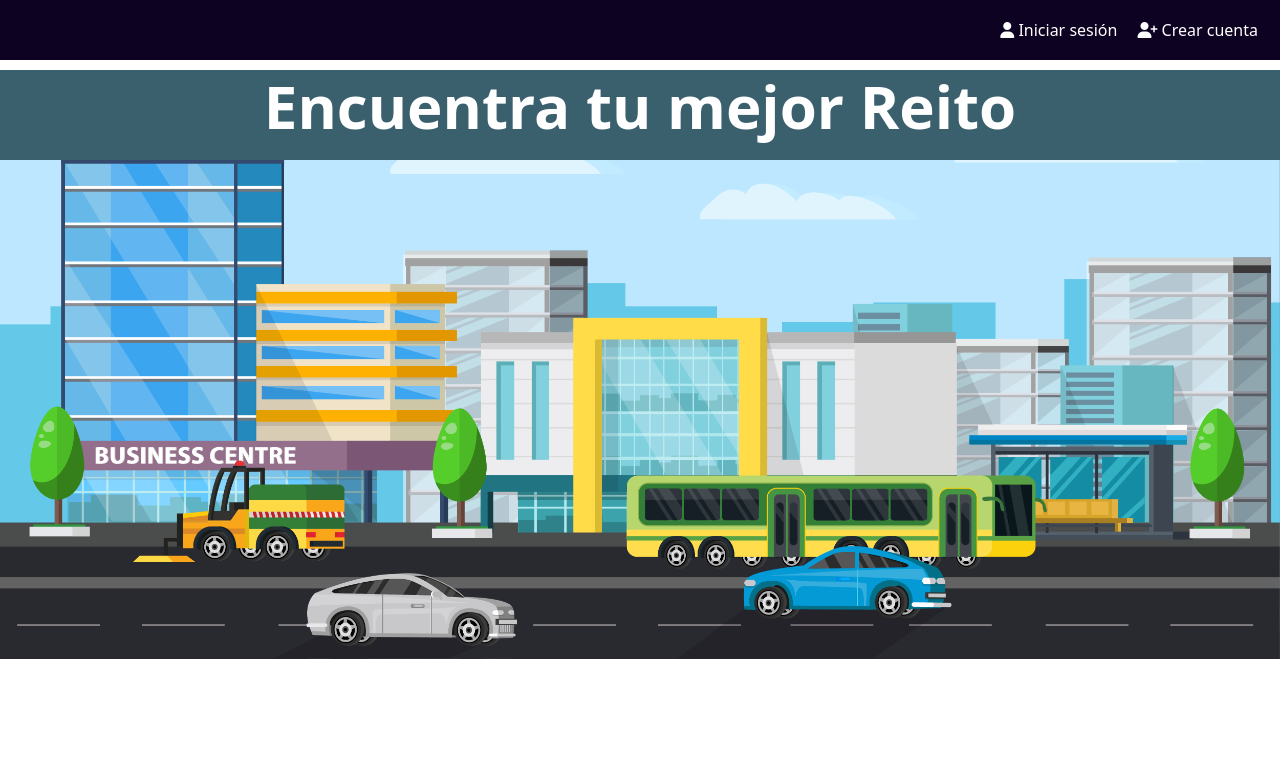
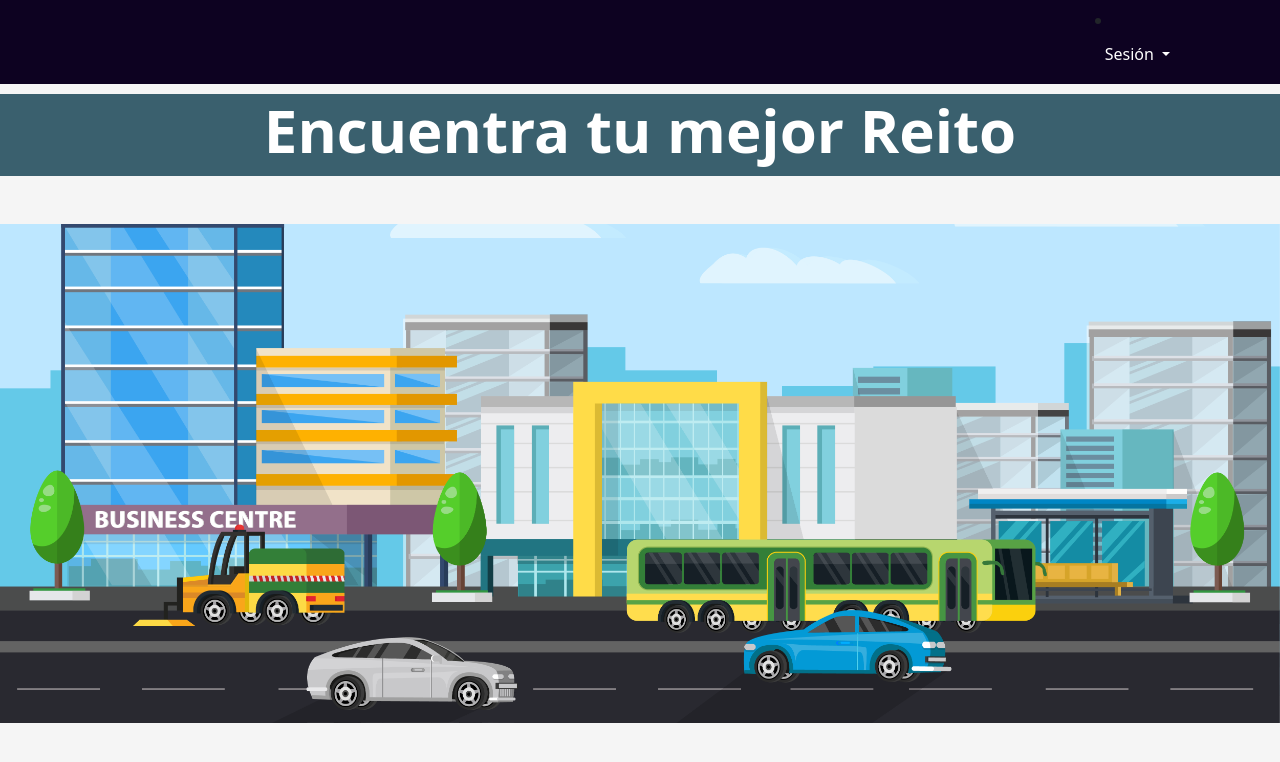
Before and after one commit to gomezluis007/Reito, a Django app: page / in a window 1280 px wide. Shown: the top 762 px of the page. Run offline with Django 3.2, Linux system fonts and the light colour scheme; some libraries are stand-ins or nearby versions.

Commit message:
Correccion de interfaz

```diff
--- a/static/css/style.css
+++ b/static/css/style.css
@@ -1,7 +1,11 @@
+body {
+    background-color: rgb(245, 245, 245);
+}
+
 .separador
 {
     padding: 5px;
-    background-color: rgb(231, 239, 250);
+    background-color: rgb(245, 245, 245);
 }
 
 .propio-nav
@@ -41,6 +45,14 @@
     align-items: flex-end;
 } */
 
+.nav-it-der {
+    margin-right: 7%;
+}
+
+.nav-it-izq {
+    margin-left: 7%;
+}
+
 .nav-personalized {
     background-color: #0D0221;
 }
@@ -52,6 +64,10 @@
 }
 
 .nav-personalized a:hover {
+    color: #3A606E;
+}
+
+.nav-personalized ul a{
     color: #3A606E;
 }
 
@@ -87,6 +103,7 @@
 .image-index {
     width: 100%;
     height: auto;
+    padding-top: 20px;
 }
 
 .boton {
@@ -94,7 +111,7 @@
     color:white;
 }
 
-.card h1 {
+/* .card h1 {
     font-weight: bolder;
 }
 
@@ -104,7 +121,7 @@
 
 .card p {
     font-size: 1.5rem;
-}
+} */
 
 .boton-negativo {
     background:#3A606E;
@@ -114,27 +131,24 @@
 @media (min-width: 990px) {
     .busqueda {
         position:absolute;
-        left:30%
+        left:35%
     }
 }
 
 @media (max-width: 989px) {
     .busqueda {
-        position:absolute;
         left:25%
     }
 }
 
 @media (max-width: 767px) {
     .busqueda {
-        position:absolute;
         left:15%
     }
 }
 
 @media (max-width: 340px) {
     .busqueda {
-        position:absolute;
         left:5%
     }
 }
--- a/viajes/templates/base1.html
+++ b/viajes/templates/base1.html
@@ -8,6 +8,7 @@
     <link href="https://cdn.jsdelivr.net/npm/bootstrap@5.1.1/dist/css/bootstrap.min.css" rel="stylesheet" integrity="sha384-F3w7mX95PdgyTmZZMECAngseQB83DfGTowi0iMjiWaeVhAn4FJkqJByhZMI3AhiU" crossorigin="anonymous">
     <link rel="stylesheet" href="{% static 'css/style.css' %}">
     <link rel="shortcut icon" type="image/png" href="{% static 'img/icons/favicon.png' %}"/>
+
 
     {% block css %}
 
--- a/viajes/templates/index.html
+++ b/viajes/templates/index.html
@@ -12,12 +12,16 @@
         <div class="container">
             <h1>Encuentra tu mejor Reito</h1>
         </div>
-        <div class="image-index">
-            {% if user.is_authenticated %}
-            {% include "barra_busqueda.html" %}
-            {% endif %}
+    </div>
+
+    <div class="image-index">
+        {% if user.is_authenticated %}
+        {% include "barra_busqueda.html" %}
+        {% endif %}
+
+        {% if not user.is_authenticated %}
             <img class="image-index" src="{% static 'img/fondo_autos2.png' %}" alt="Transporte">
-        </div>
+        {% endif %}
     </div>
 
 {% endblock body %}
--- a/viajes/templates/navbar.html
+++ b/viajes/templates/navbar.html
@@ -1,10 +1,10 @@
 
 <nav class="navbar nav-personalized ">
-    <div class="container-fluid">
+    <div class="container-fluid d-flex justify-content-between">
 
-        <div class="d-flex justify-content-end">
+        <div class="d-flex justify-content-end nav-it-izq">
             {% if user.is_authenticated %}
-                <a class="navbar-brand" href="{% url 'viajes:ver_viajes'%}">
+                <a class="nav-link" href="{% url 'viajes:ver_viajes'%}">
                     Mis reitos
                 </a>
             {% endif %}
@@ -19,25 +19,43 @@
             </div>
         {% endif %}
 
-        <div class="d-flex justify-content-end">
+        <div class="d-flex justify-content-end nav-it-der">
             {% if user.is_authenticated %}
-                <a class="nav-link" href="{% url 'usuarios:ver_mi_cuenta' %}">
+            <li class="nav-item dropdown">
+                <a class="nav-link dropdown-toggle" href="#" id="navbarDropdown" role="button" data-bs-toggle="dropdown" aria-expanded="false">
                     {{ user.username }}
                 </a>
-                <a class="nav-link" href="{% url 'usuarios:logout' %}">
+                <ul class="dropdown-menu" aria-labelledby="navbarDropdown">
+                  <li><a class="dropdown-item list-item-nav" href="{% url 'usuarios:ver_mi_cuenta' %}">Perfil</a></li>
+                  <li><a class="dropdown-item list-item-nav" href="{% url 'usuarios:logout' %}">
                     <span class="fas fa-sign-in-alt"></span>
                     Cerrar sesi&oacute;n
-                </a>
+                    </a></li>
+                </ul>
+            </li>
             {% else %}
-                <a class="nav-link" href="{% url 'usuarios:login' %}">
-                    <span class="fas fa-user"></span>
-                    Iniciar sesi&oacute;n
-                </a>
-                <a class="nav-link" href="{% url 'usuarios:signup' %}">
-                    <span class="fas fa-user-plus"></span>
-                    Crear cuenta
-                </a>
+                <li class="nav-item dropdown">
+                    <a class="nav-link dropdown-toggle" href="#" id="navbarDropdown" role="button" data-bs-toggle="dropdown" aria-expanded="false">
+                        Sesi&oacute;n
+                    </a>
+                    <ul class="dropdown-menu" aria-labelledby="navbarDropdown">
+                    <li><a class="dropdown-item list-item-nav" href="{% url 'usuarios:login' %}">
+                        <span class="fas fa-user"></span>
+                        Iniciar sesi&oacute;n
+                    </a></li>
+                    <li><a class="dropdown-item list-item-nav" href="{% url 'usuarios:signup' %}">
+                        <span class="fas fa-user-plus"></span>
+                        Crear cuenta
+                        </a></li>
+                    </ul>
+                </li>
             {% endif %}
         </div>
     </div>
 </nav>
+
+
+
+<script src="https://cdn.jsdelivr.net/npm/bootstrap@5.1.1/dist/js/bootstrap.bundle.min.js" integrity="sha384-/bQdsTh/da6pkI1MST/rWKFNjaCP5gBSY4sEBT38Q/9RBh9AH40zEOg7Hlq2THRZ" crossorigin="anonymous"></script>
+<script src="https://cdn.jsdelivr.net/npm/@popperjs/core@2.9.3/dist/umd/popper.min.js" integrity="sha384-W8fXfP3gkOKtndU4JGtKDvXbO53Wy8SZCQHczT5FMiiqmQfUpWbYdTil/SxwZgAN" crossorigin="anonymous"></script>
+<script src="https://cdn.jsdelivr.net/npm/bootstrap@5.1.1/dist/js/bootstrap.min.js" integrity="sha384-skAcpIdS7UcVUC05LJ9Dxay8AXcDYfBJqt1CJ85S/CFujBsIzCIv+l9liuYLaMQ/" crossorigin="anonymous"></script>
```
Also changed, not shown: viajes/templates/barra_busqueda.html (+6 -6 lines).
